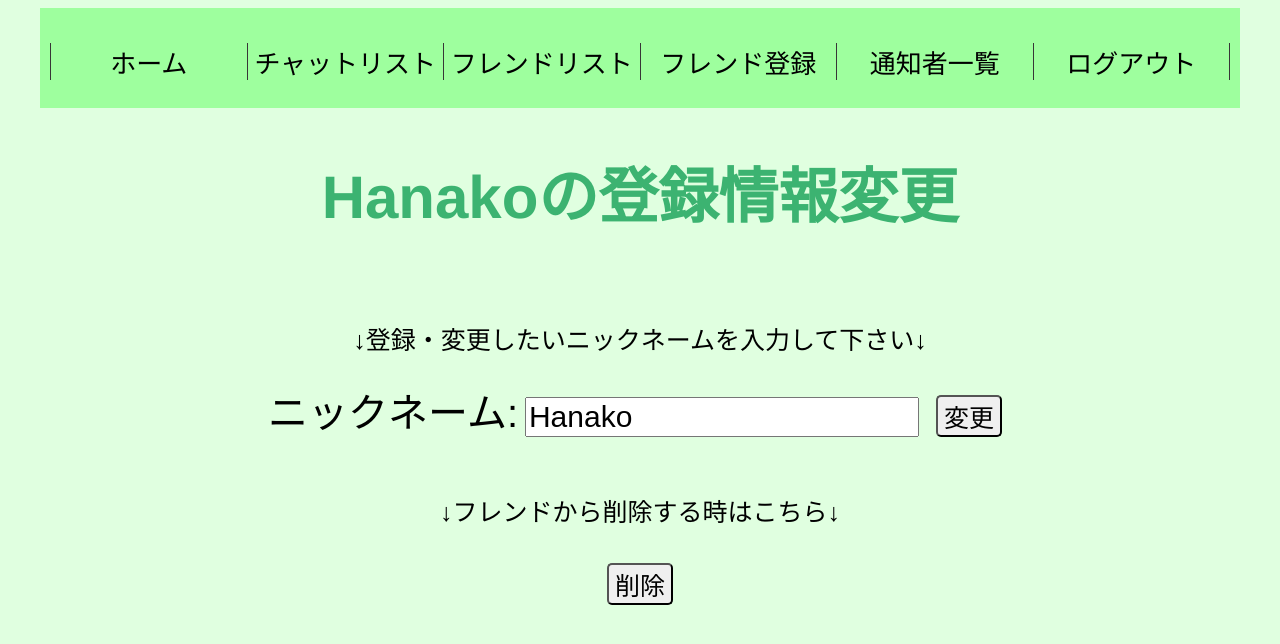
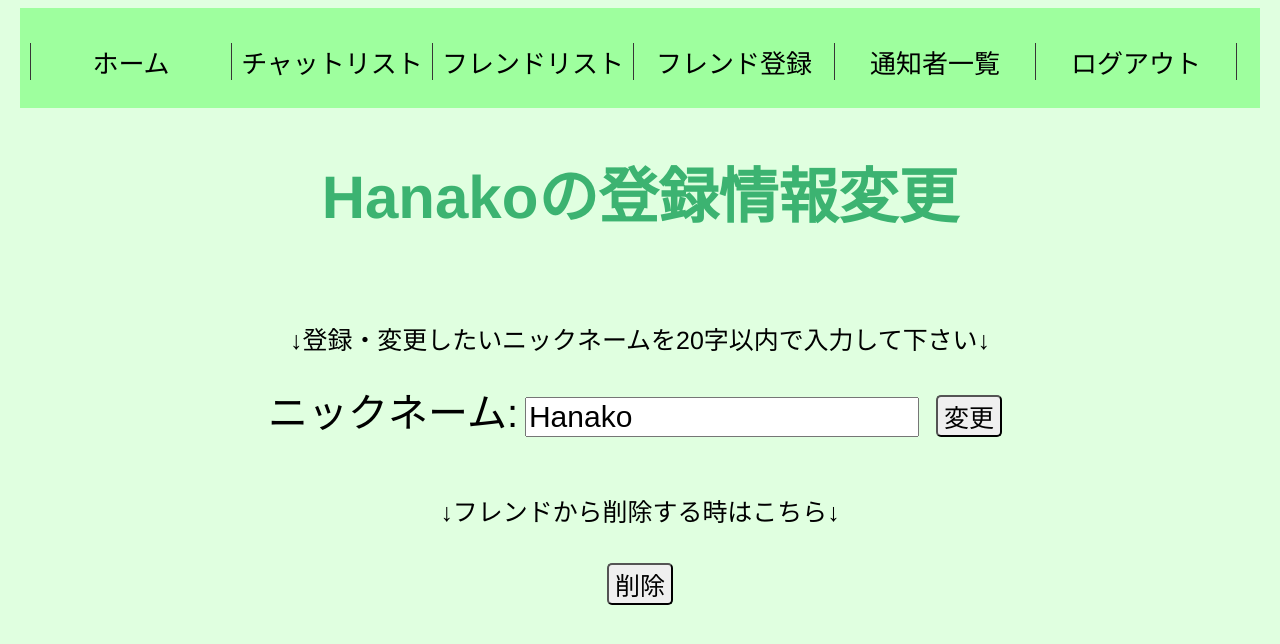
Before and after one commit to ht19ssts/Public_Repository, a Django app: page /first_chat/update_friend/4/ in a window 1280 px wide. Shown: the top 644 px of the page. Run offline with Django 5.2, Linux system fonts and the light colour scheme; a user stored in the database is signed in; data comes from the database, SQL or seed files in the repository; both versions use the stored data as it was after the commit.

Commit message:
レビュー後の修正

```diff
--- a/myapp/models.py
+++ b/myapp/models.py
@@ -15,7 +15,7 @@ class FriendSettings(models.Model):
     user = models.ForeignKey(User, on_delete=models.CASCADE, related_name='friend_settings')
     friend = models.ForeignKey(User, on_delete=models.CASCADE, related_name='friend_settings_friend')
     healthcheck_notification_enabled = models.BooleanField(default=False)
-    nickname = models.CharField(max_length=100, blank=True, null=True)
+    nickname = models.CharField(max_length=20, blank=True, null=True)
     created_at = models.DateTimeField(auto_now_add=True)
     updated_at = models.DateTimeField(auto_now=True)
 
--- a/myapp/templates/MyPortfolio/index.html
+++ b/myapp/templates/MyPortfolio/index.html
@@ -15,6 +15,6 @@
     <a href="media/MyPortfolio/ファーストチャット企画書.pdf">企画書</a>
     <a href="media/MyPortfolio/first_chat_画面遷移図-drawio.svg">画面遷移図</a>
     <a href="media/MyPortfolio/first_chat_ER図-drawio.svg">ER図</a>
-    <p><a href="http://127.0.0.1:8000/first_chat/top/">アプリにアクセス</a></p>
+    <p><a href="first_chat/top/">アプリにアクセス</a></p>
 </body>
 </html>
--- a/myapp/templates/myapp/base.html
+++ b/myapp/templates/myapp/base.html
@@ -2,6 +2,8 @@
 <html>
 <head>
     <meta charset="UTF-8">
+    <meta name="viewport
+    content="width=device-width,initial-scale=1,minimum-scale=1,maximum-scale=1,user-scalable=no">
     <title>{% block title %}ファーストチャット{% endblock %}</title>
     {% load static %}
 
--- a/myapp/templates/myapp/chat.html
+++ b/myapp/templates/myapp/chat.html
@@ -100,13 +100,12 @@
   {% for message in messages %}
     <div class="message">
       <div class="{% if message.user == request.user %}sent{% else %}received{% endif %}">
-          <strong>{{ message.user.username }}:</strong>
+        <strong>{{ message.nickname }}:</strong>
         {% if message.stamp %}
             <img src="{{ message.stamp.image_path.url }}" alt="{{ message.stamp.stamp_name }}" style="width: 100px; height: 100px;">
         {% else %}
             <p>スタンプなし</p>
         {% endif %}
-
         <span class="timestamp">{{ message.created_at|date:"Y年m月d日 H:i" }}</span>
       </div>
     </div>
@@ -152,7 +151,8 @@
             .then(data => {
                 console.log(data);
                 if(data.success) {
-                      alert("スタンプを送信しました！");
+                    // スタンプ送信成功後にページをリロードする
+                    window.location.reload();
                 } else {
                     alert("エラー: " + data.message);
                 }
--- a/myapp/templates/myapp/friend_list.html
+++ b/myapp/templates/myapp/friend_list.html
@@ -38,7 +38,7 @@
     <div class="list">
         <span>{{ item.display_name }}</span>
         <a href="{% url 'chat_with_friend' item.friend.id %}">チャットする</a>
-        <a href="{% url 'update_friend_info' item.friend.id %}">登録情報を変更する</a>
+        <a href="{% url 'update_friend_info' item.friend.id %}">登録情報を変更</a>
     </div>
 {% endfor %}
 {% endblock %}
--- a/myapp/templates/myapp/update_friend.html
+++ b/myapp/templates/myapp/update_friend.html
@@ -41,11 +41,11 @@
 
     <div class="change">
         <form method="post">
-            <P>↓登録・変更したいニックネームを入力して下さい↓</P>
+            <P>↓登録・変更したいニックネームを20字以内で入力して下さい↓</P>
             {% csrf_token %}
 
             <label for="nickname">ニックネーム:</label>
-            <input type="text" id="nickname" name="nickname" value="{{ friend_settings.nickname|default:'' }}">
+            <input type="text" id="nickname" name="nickname" value="{{ friend_settings.nickname|default:'' }}" maxlength="20" placeholder="20字以内で入力">
             <button type="submit" name="action" value="update">変更</button>
         </form>
     </div>
--- a/myapp/views.py
+++ b/myapp/views.py
@@ -52,19 +52,27 @@ def top(request):
 def chat_with_friend(request, friend_id):
     friend = User.objects.get(pk=friend_id)
     stamps = Stamp.objects.all()
+
     messages = Chat.objects.filter(
-        user=request.user, friend=friend
-    ) | Chat.objects.filter(
-        user=friend, friend=request.user
-    )
-    messages = messages.order_by('-created_at')
+        Q(user=request.user, friend=friend) |
+        Q(user=friend, friend=request.user)
+    ).order_by('-created_at')
 
+    # フレンド設定からニックネームを取得
     friend_settings = FriendSettings.objects.filter(user=request.user, friend=friend).first()
-    nickname = friend_settings.nickname if friend_settings else friend.username
+    friend_nickname = friend_settings.nickname if friend_settings else None
+
+    # ニックネームを含めたメッセージの処理
+    for message in messages:
+        # フレンドからのメッセージで、かつニックネームが設定されている場合にニックネームを使用
+        if message.user != request.user and friend_nickname:
+            message.nickname = friend_nickname
+        else:
+            message.nickname = message.user.username  # それ以外の場合はユーザー名を使用
 
     return render(request, 'myapp/chat.html', {
         'friend': friend,
-        'nickname': nickname,
+        'nickname': friend_nickname if friend_nickname else friend.username,  # ビューで使用するニックネーム
         'stamps': stamps,
         'messages': messages,
         'friend_id': friend_id
@@ -239,20 +247,12 @@ def report_healthcheck_notification(request):
     stamp_id = GOOD_CONDITION_STAMP_ID if status == 'good' else POOR_CONDITION_STAMP_ID
     stamp = Stamp.objects.get(id=stamp_id)
 
-    unique_friend_ids = set()
+    # 体調報告を受け取るべきフレンドのIDのみを収集
+    notify_settings = FriendSettings.objects.filter(user=request.user, healthcheck_notification_enabled=True)
 
-    notify_settings = FriendSettings.objects.filter(
-        Q(user=request.user, healthcheck_notification_enabled=True) |
-        Q(friend=request.user, healthcheck_notification_enabled=True)
-    )
-
+    # ユーザーが通知者として設定したフレンドにのみ体調報告を送信
     for setting in notify_settings:
-        friend_id = setting.friend_id if setting.user == request.user else setting.user_id
-        unique_friend_ids.add(friend_id)
-
-    for friend_id in unique_friend_ids:
-        friend = User.objects.get(id=friend_id)
-
+        friend = User.objects.get(id=setting.friend_id)
         Chat.objects.create(user=request.user, friend=friend, stamp=stamp)
 
     return JsonResponse({"success": True, "message": "体調が報告されました。"})
--- a/static/css/first_chat.style.css
+++ b/static/css/first_chat.style.css
@@ -2,7 +2,7 @@
 
 body{
     font-family:"MS UI Gothic", "Helvetica Neue", Helvetica, Arial, sans-serif;
-    font-size: 25px;
+    font-size: 1.56rem;
     background-color:#e0ffe0;
     display: flex;
     flex-direction: column;
@@ -13,7 +13,7 @@ body{
 .header a, .header .logout-button {
     text-decoration: none;
     color:black;
-    font-size: 26px;
+    font-size: 1.625rem;
     background: none;
     border: none;
     cursor: pointer;
@@ -28,11 +28,11 @@ body{
 }
 
 .header {
-    width: 1200px;
+    margin-right: 1.25rem;
+    margin-left: 1.25rem;
+    background: #9eff9e;
+    width: 100%;
     height: 100px;
-    margin-right: 20px;
-    margin-left: 20px;
-    background: #9eff9e;
 }
 
 .header a:hover, .logout-button:hover {
@@ -42,7 +42,7 @@ body{
 .header ul {
     list-style-type: none;
     display: flex;
-    padding: 10px;
+    padding: 0.625rem;
 }
 
 .header ul li {
@@ -55,7 +55,28 @@ body{
     border-left: 1px solid #373636;
 }
 
-.header form {
-    margin: 0;
-    padding: 0;
-}
+/* スマホサイズ */
+@media screen and (max-width: 768px) {
+    .header {
+      margin-right: 0.5rem;
+      margin-left: 0.5rem;
+    }
+  }
+
+  /* タブレットサイズ */
+  @media screen and (min-width: 769px) and (max-width: 960px) {
+    .header {
+      margin-right: 1rem;
+      margin-left: 1rem;
+    }
+  }
+
+  /* PCサイズ */
+  @media screen and (min-width: 961px) {
+    .header {
+      margin-right: 1.25rem;
+      margin-left: 1.25rem;
+      width: 100%;
+      max-width: 1240px;
+    }
+  }
```
Also changed, not shown: db.sqlite3, media/MyPortfolio/myapp-first-chat.png, myapp/migrations/0014_alter_friendsettings_nickname.py (added), 1 other file. Lines whose indentation alone changed are shown as unchanged.
